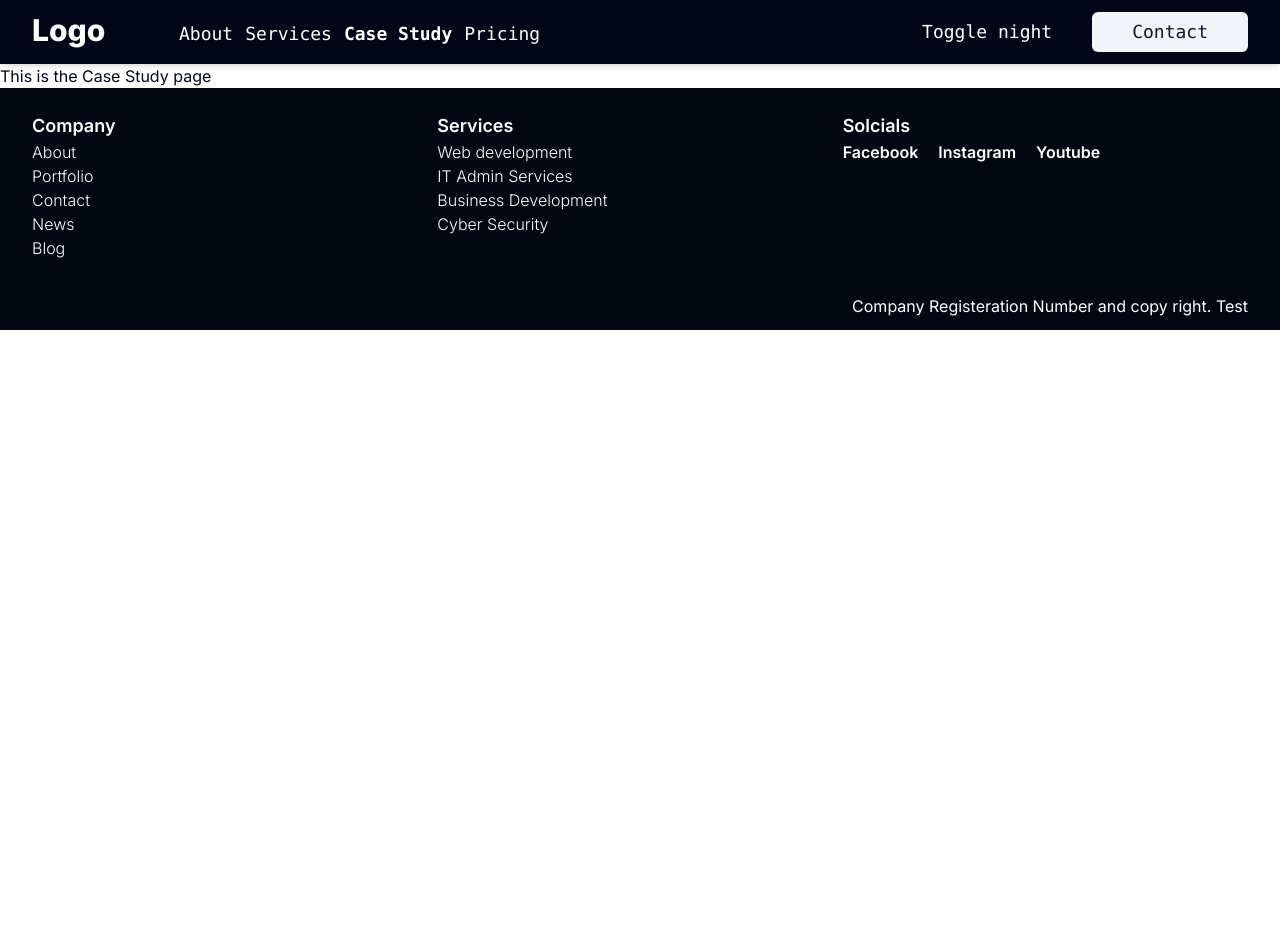
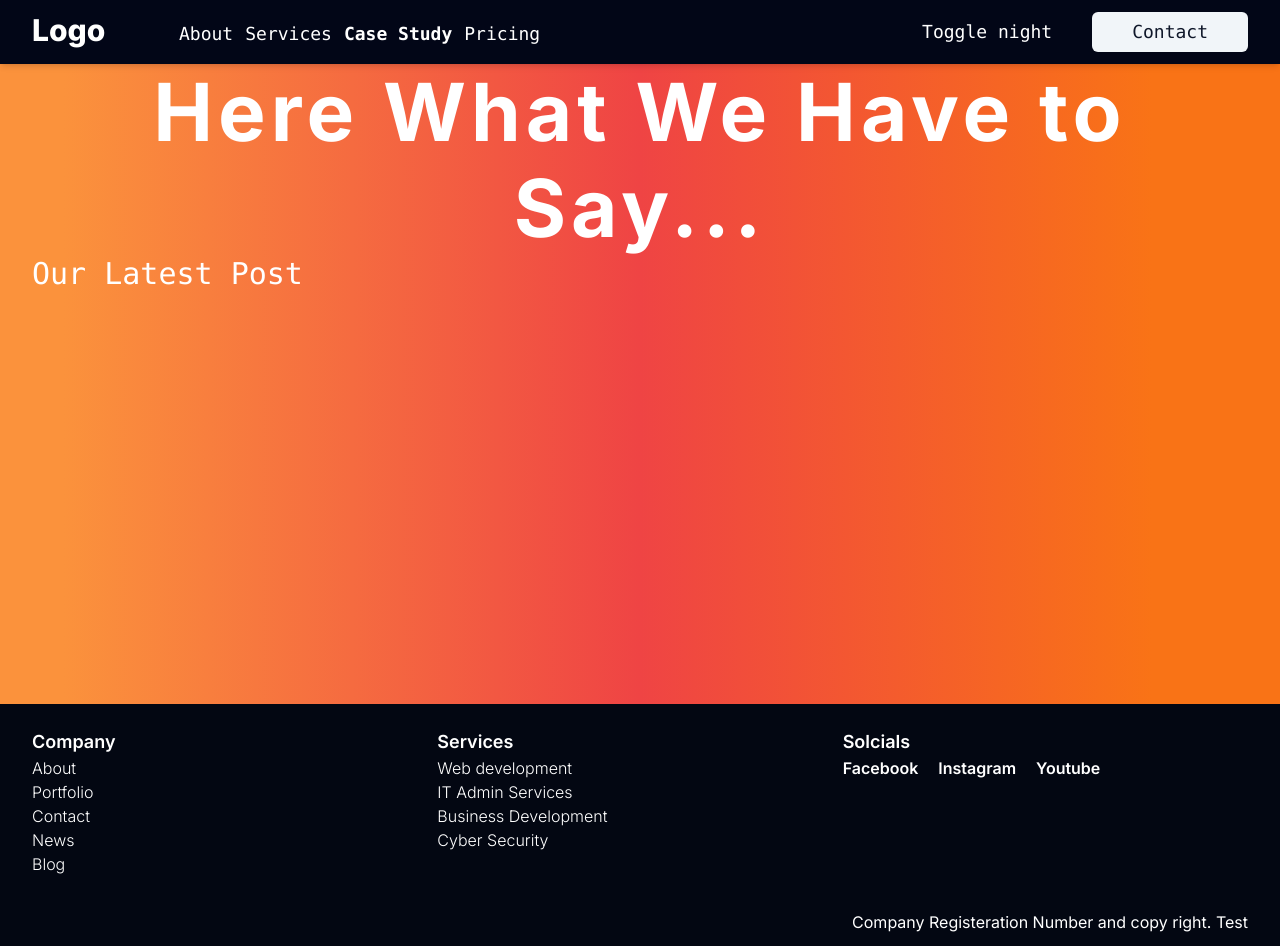
Before and after one commit to Jaomar92/TurtleTech-v.1, a Next.js app: page /CaseStudy in a window 1280 px wide. Before the commit the page ends 800 px from the top, so only its background shows below. Built offline with nearby package versions, Linux system fonts and the light colour scheme.

Commit message:
added Blog page

```diff
--- a/app/(root)/CaseStudy/page.tsx
+++ b/app/(root)/CaseStudy/page.tsx
@@ -1,3 +1,4 @@
+import CaseBanner from "@/components/CaseStudy/Banner/page";
 import Footer from "@/components/Footer";
 import Navbar from "@/components/Navbar";
 
@@ -5,7 +6,7 @@ const CaseStudy = () => {
   return (
     <div>
       <Navbar />
-      <div>This is the Case Study page</div>
+      <CaseBanner />
       <Footer />
     </div>
   );
--- /dev/null
+++ b/components/CaseStudy/Banner/page.tsx
@@ -0,0 +1,18 @@
+import Glitcheffect from "@/components/GlitchEffect/page";
+
+const CaseBanner = () => {
+  return (
+    <>
+      <div className="bg-gradient-to-r from-orange-400 from-5% via-red-500 via-50% to-orange-500 to-90% h-[80vh] w-full">
+        <div className="container grid grid-cols-1">
+          <div>
+            <Glitcheffect name="Here What We Have to Say..." />
+            <h3 className="font-mono text-3xl text-white">Our Latest Post</h3>
+          </div>
+        </div>
+      </div>
+    </>
+  );
+};
+
+export default CaseBanner;
```
